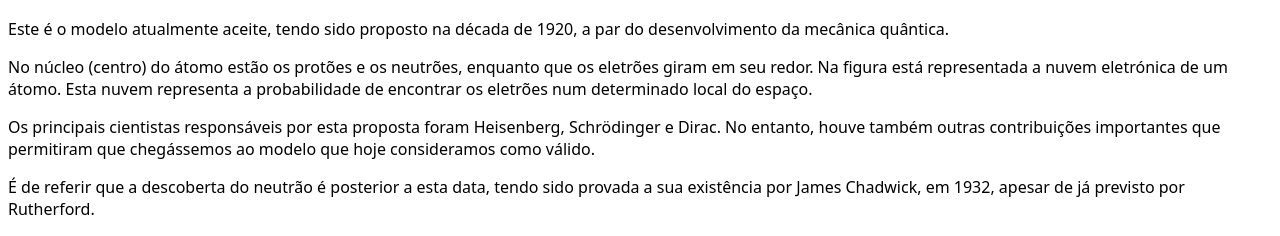
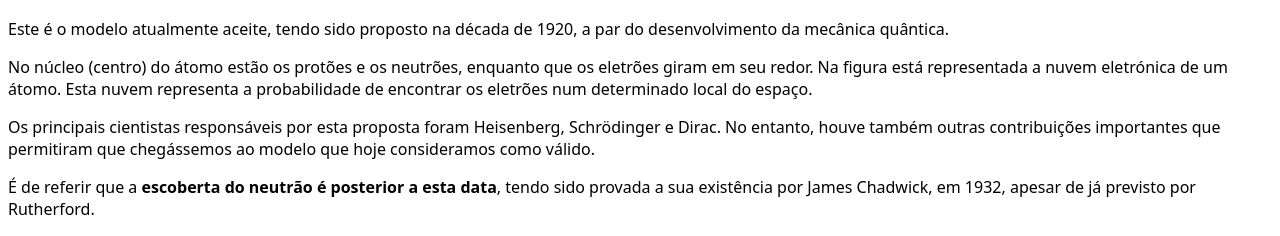
Before and after one commit to D3W10/Modelos-Atomicos, a plain HTML site: page index.html in a window 1280 px wide. Shown: the part 2750-2986 px from the top of the page. Drawn offline with Linux system fonts and the light colour scheme.

Commit message:
Update index.html

```diff
--- a/index.html
+++ b/index.html
@@ -49,6 +49,6 @@
 <p>Este é o modelo atualmente aceite, tendo sido proposto na década de 1920, a par do desenvolvimento da mecânica quântica.</p>
 <p>No núcleo (centro) do átomo estão os protões e os neutrões, enquanto que os eletrões giram em seu redor. Na figura está representada a nuvem eletrónica de um átomo. Esta nuvem representa a probabilidade de encontrar os eletrões num determinado local do espaço.</p>
 <p>Os principais cientistas responsáveis por esta proposta foram Heisenberg, Schrödinger e Dirac. No entanto, houve também outras contribuições importantes que permitiram que chegássemos ao modelo que hoje consideramos como válido.</p>
-<p>É de referir que a descoberta do neutrão é posterior a esta data, tendo sido provada a sua existência por James Chadwick, em 1932, apesar de já previsto por Rutherford.</p>
+<p>É de referir que a <strong>escoberta do neutrão é posterior a esta data</strong>, tendo sido provada a sua existência por James Chadwick, em 1932, apesar de já previsto por Rutherford.</p>
 </body>
 </html>
```
